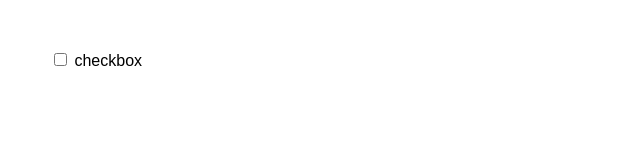
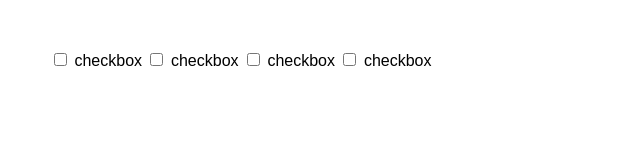
Before and after one commit to Yuriy0014/HTML_CSS_PRACTICE, a plain HTML site: page Checkbox_radio/0_1/index.html in a window 1280 px wide. Shown: the whole page, without its empty margins (0-640 px from the left). Drawn offline with Linux system fonts and the light colour scheme.

Commit message:
Added additional checkboxes

```diff
--- a/Checkbox_radio/0_1/index.html
+++ b/Checkbox_radio/0_1/index.html
@@ -11,5 +11,17 @@
 		<input type="checkbox">
 		checkbox
 	</label>
+	<label>
+		<input type="checkbox">
+		checkbox
+	</label>
+	<label>
+		<input type="checkbox">
+		checkbox
+	</label>
+	<label>
+		<input type="checkbox">
+		checkbox
+	</label>
 </body>
 </html>
```
